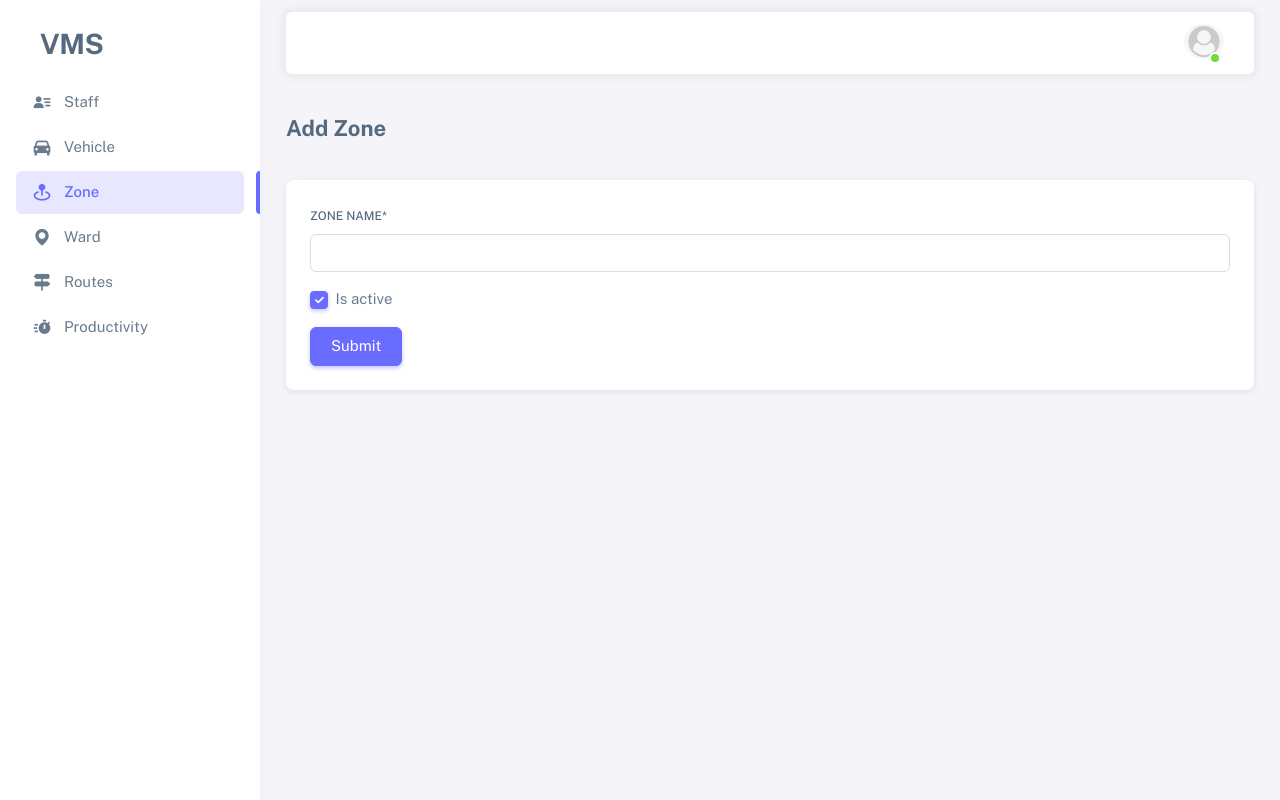
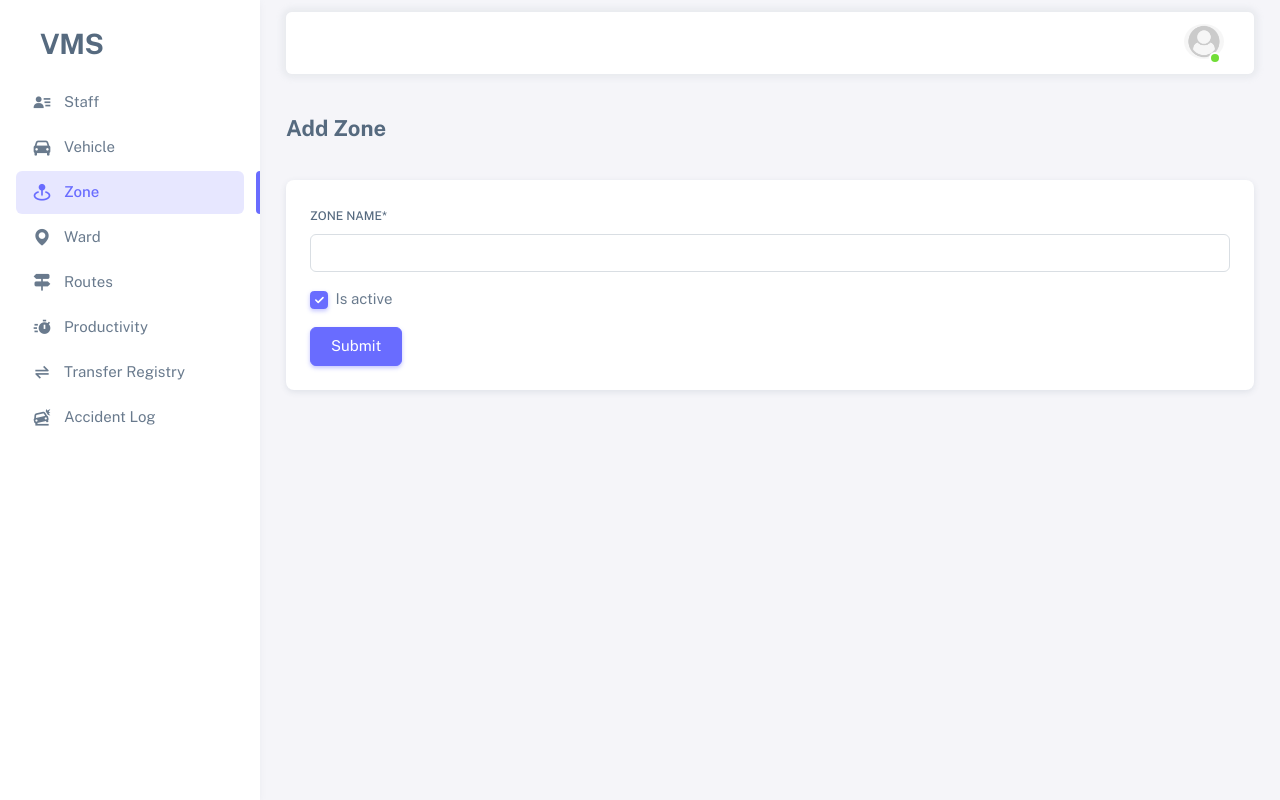
Before and after one commit to DeepakHarish2097/Vehicle-Management-System, a Django app: page /add-zone/ in a window 1280 px wide. Run offline with Django 5.2, Linux system fonts and the light colour scheme; a user stored in the database is signed in; some libraries are stand-ins or nearby versions.

Commit message:
Accident and Transfer Log

```diff
--- a/templates/base.html
+++ b/templates/base.html
@@ -15,18 +15,19 @@
             content="width=device-width, initial-scale=1.0, user-scalable=no, minimum-scale=1.0, maximum-scale=1.0"
     />
     <title>{% block title %}VMS{% endblock title %}</title>
-  <link rel="preconnect" href="https://fonts.googleapis.com" />
-  <link rel="preconnect" href="https://fonts.gstatic.com" crossorigin />
+    <link rel="preconnect" href="https://fonts.googleapis.com"/>
+    <link rel="preconnect" href="https://fonts.gstatic.com" crossorigin/>
     <link
             href="https://fonts.googleapis.com/css2?family=Public+Sans:ital,wght@0,300;0,400;0,500;0,600;0,700;1,300;1,400;1,500;1,600;1,700&display=swap"
             rel="stylesheet"
     />
-  <link rel="stylesheet" href="{% static "assets/vendor/fonts/boxicons.css" %}" />
-  <link rel="stylesheet" href="{% static "assets/vendor/css/core.css" %}" class="template-customizer-core-css" />
-  <link rel="stylesheet" href="{% static "assets/vendor/css/theme-default.css" %}" class="template-customizer-theme-css" />
-  <link rel="stylesheet" href="{% static "assets/css/demo.css" %}" />
-  <link rel="stylesheet" href="{% static "assets/vendor/libs/perfect-scrollbar/perfect-scrollbar.css" %}" />
-  <link rel="stylesheet" href="{% static "assets/vendor/libs/apex-charts/apex-charts.css" %}" />
+    <link rel="stylesheet" href="{% static "assets/vendor/fonts/boxicons.css" %}"/>
+    <link rel="stylesheet" href="{% static "assets/vendor/css/core.css" %}" class="template-customizer-core-css"/>
+    <link rel="stylesheet" href="{% static "assets/vendor/css/theme-default.css" %}"
+          class="template-customizer-theme-css"/>
+    <link rel="stylesheet" href="{% static "assets/css/demo.css" %}"/>
+    <link rel="stylesheet" href="{% static "assets/vendor/libs/perfect-scrollbar/perfect-scrollbar.css" %}"/>
+    <link rel="stylesheet" href="{% static "assets/vendor/libs/apex-charts/apex-charts.css" %}"/>
     <link rel="stylesheet" href="https://cdn.jsdelivr.net/npm/bootstrap-icons@1.11.3/font/bootstrap-icons.min.css">
     <script src="{% static "assets/vendor/js/helpers.js" %}"></script>
     <script src="{% static "assets/js/config.js" %}"></script>
@@ -64,41 +65,49 @@
                         <div data-i18n="Vehicle">Vehicle</div>
                     </a>
                 </li>
-
                 <li class="menu-item" id="menu-zone">
                     <a href="{% url "zone_list" %}" class="menu-link">
                         <i class="menu-icon tf-icons bx bxs-map-pin"></i>
                         <div data-i18n="Routes">Zone</div>
                     </a>
                 </li>
-
                 <li class="menu-item" id="menu-ward">
                     <a href="{% url "ward_list" %}" class="menu-link">
                         <i class="menu-icon tf-icons bx bxs-map"></i>
                         <div data-i18n="Routes">Ward</div>
                     </a>
                 </li>
-
                 <li class="menu-item" id="menu-route">
                     <a href="{% url "route_list" %}" class="menu-link">
                         <i class="menu-icon tf-icons bx bxs-directions"></i>
                         <div data-i18n="Routes">Routes</div>
                     </a>
                 </li>
-
                 <li class="menu-item" id="menu-productivity">
                     <a href="{% url "productivity_list" %}" class="menu-link">
                         <i class="menu-icon tf-icons bx bxs-timer"></i>
                         <div data-i18n="Routes">Productivity</div>
                     </a>
                 </li>
-
+                <li class="menu-item" id="menu-transfer-registry">
+                    <a href="{% url "transfer_register_view" %}" class="menu-link">
+                        <i class="menu-icon tf-icons bx bx-transfer-alt"></i>
+                        <div data-i18n="Routes">Transfer Registry</div>
+                    </a>
+                </li>
+                <li class="menu-item" id="menu-accident-logs">
+                    <a href="{% url "accident_log_view" %}" class="menu-link">
+                        <i class="menu-icon tf-icons bx bxs-car-crash"></i>
+                        <div data-i18n="Routes">Accident Log</div>
+                    </a>
+                </li>
             </ul>
         </aside>
 
         <div class="layout-page">
 
-        <nav class="layout-navbar container-xxl navbar navbar-expand-xl navbar-detached align-items-center bg-navbar-theme" id="layout-navbar">
+            <nav class="layout-navbar container-xxl navbar navbar-expand-xl navbar-detached align-items-center bg-navbar-theme"
+                 id="layout-navbar">
                 <div class="layout-menu-toggle navbar-nav align-items-xl-center me-3 me-xl-0 d-xl-none">
                     <a class="nav-item nav-link px-0 me-xl-4" href="javascript:void(0)">
                         <i class="bx bx-menu bx-sm"></i>
@@ -112,9 +121,12 @@
 
                         <!-- User -->
                         <li class="nav-item navbar-dropdown dropdown-user dropdown">
-                <a class="nav-link dropdown-toggle hide-arrow" href="javascript:void(0);" data-bs-toggle="dropdown">
+                            <a class="nav-link dropdown-toggle hide-arrow" href="javascript:void(0);"
+                               data-bs-toggle="dropdown">
                                 <div class="avatar avatar-online">
-                    <img src="{% if request.user.image %}{{ request.user.image.url }}{% else %}{% static "assets/img/avatars/default.png" %}{% endif %}" width="50px" alt class="w-px-40 h-auto rounded-circle" />
+                                    <img src="
+                                            {% if request.user.image %}{{ request.user.image.url }}{% else %}{% static "assets/img/avatars/default.png" %}{% endif %}"
+                                         width="50px" alt class="w-px-40 h-auto rounded-circle"/>
                                 </div>
                             </a>
                             <ul class="dropdown-menu dropdown-menu-end">
@@ -128,7 +140,8 @@
                                     <div class="dropdown-divider"></div>
                                 </li>
                                 <li>
-                    <button type="button" class="dropdown-item" data-bs-toggle="modal" data-bs-target="#logoutModal">
+                                    <button type="button" class="dropdown-item" data-bs-toggle="modal"
+                                            data-bs-target="#logoutModal">
                                         <i class="bx bx-power-off me-2"></i>
                                         <span class="align-middle">Log Out</span>
                                     </button>
--- a/vms_app/admin.py
+++ b/vms_app/admin.py
@@ -10,4 +10,5 @@ admin.site.register(models.Workshop)
 admin.site.register(models.Zone)
 admin.site.register(models.Ward)
 admin.site.register(models.TransferRegister)
+admin.site.register(models.AccidentLog)
 admin.site.register(models.IncidentLog)
--- a/vms_app/forms.py
+++ b/vms_app/forms.py
@@ -1,7 +1,8 @@
 from django import forms
-from .models import Employee, Vehicle, Route, Productivity, Zone, Ward
+from .models import Employee, Vehicle, Route, Productivity, Zone, Ward, \
+    TransferRegister, AccidentLog
 from django.contrib.auth.forms import UserCreationForm
-from django.forms.widgets import DateTimeInput, DateInput
+from django.forms.widgets import DateInput
 
 
 class DateTimeInput(forms.DateTimeInput):
@@ -13,12 +14,10 @@ class VehicleForm(forms.ModelForm):
         model = Vehicle
         exclude = ["is_working", "created_by", "created_on", "updated_by", "updated_on"]
         widgets = {
-            'fc_date': DateInput(attrs={'type':'date'}),
-            'insurance': DateInput(attrs={'type':'date'}),
-            'puc': DateInput(attrs={'type':'date'})
+            'fc_date': DateInput(attrs={'type': 'date'}),
+            'insurance': DateInput(attrs={'type': 'date'}),
+            'puc': DateInput(attrs={'type': 'date'})
         }
-
-
 
     def __init__(self, *args, **kwargs):
         super(VehicleForm, self).__init__(*args, **kwargs)
@@ -79,3 +78,21 @@ class ProductivityForm(forms.ModelForm):
 class ProductivityReportForm(forms.Form):
     start = forms.DateField()
     end = forms.DateField()
+
+
+class TransferRegisterForm(forms.ModelForm):
+    class Meta:
+        model = TransferRegister
+        fields = '__all__'
+        widgets = {
+            'transfer_date': DateInput(attrs={'type': 'date'}),
+        }
+
+
+class AccidentLogForm(forms.ModelForm):
+    class Meta:
+        model = AccidentLog
+        fields = '__all__'
+        widgets = {
+            'accident_time': DateTimeInput()
+        }
--- a/vms_app/urls.py
+++ b/vms_app/urls.py
@@ -59,6 +59,16 @@ urlpatterns = [
     path('productivity-month-report/', views.productivity_month_report, name='productivity_month_report'),
     path('productivity-custom-report/', views.productivity_custom_report, name='productivity_custom_report'),
 
+    # Transfer Registry Urls
+    path('transfer-register-list/', views.transfer_register_view, name='transfer_register_view'),
+    path('add-transfer-register/', views.create_transfer_register, name='create_transfer_register'),
+    path('edit-transfer-register/<int:id>/', views.edit_transfer_register, name='edit_transfer_register'),
+
+    # Accident Log Urls
+    path('accident-log-list/', views.accident_log_view, name='accident_log_view'),
+    path('add-accident-log/', views.create_accident_log, name='create_accident_log'),
+    path('edit-accident-log/<int:id>/', views.edit_accident_log, name='edit_accident_log'),
+
     # testing serializers urls
     path('test/employee/', Employee_lcv.as_view(), name='Employee_lcv'),
     path('test/employee/<int:pk>/', Employee_rud.as_view(), name='Employee_rud'),
--- a/vms_app/views.py
+++ b/vms_app/views.py
@@ -1,10 +1,11 @@
 from django.shortcuts import render, redirect
 from django.contrib import messages
 from django.contrib.auth.decorators import login_required
-from .models import Employee, Vehicle, Route, Productivity, Zone, Ward
+from .models import Employee, Vehicle, Route, Productivity, Zone, Ward, \
+    TransferRegister, AccidentLog
 from .forms import VehicleForm, RouteForm, EmployeeRegistrationForm, \
     ProductivityForm, ProductivityReportForm, EmployeeEditForm, ZoneForm, \
-    WardForm
+    WardForm, TransferRegisterForm, AccidentLogForm
 from .decorators import superuser_required, active_required
 from django.contrib.auth import logout
 from django.utils import timezone
@@ -316,7 +317,7 @@ def create_staff(request):
 @login_required(login_url='login')
 @active_required
 @superuser_required
-def deactivate_staff(request, id:str):
+def deactivate_staff(request, id: str):
     employee = Employee.objects.get(pk=id)
     if employee:
         employee.is_active = False
@@ -327,7 +328,7 @@ def deactivate_staff(request, id:str):
 @login_required(login_url='login')
 @active_required
 @superuser_required
-def activate_staff(request, id:str):
+def activate_staff(request, id: str):
     employee = Employee.objects.get(pk=id)
     if employee:
         employee.is_active = True
@@ -418,7 +419,6 @@ def add_productivity(request):
 
         form.fields['vehicle'].queryset = vehicle
         form.fields['routes'].queryset = routes
-
 
     if request.method == "POST":
         form = ProductivityForm(request.POST)
@@ -530,7 +530,7 @@ def end_productivity(request, id: int):
         productivity.sixth_trip_ton = trip_ton
 
     productivity.end = timezone.now()
-    productivity.day_production = round((timezone.now()-productivity.start).total_seconds()/60)
+    productivity.day_production = round((timezone.now() - productivity.start).total_seconds() / 60)
     productivity.save()
     vehicle = productivity.vehicle
     vehicle.is_working = False
@@ -547,7 +547,9 @@ def productivity_excel_report(filename, productivity):
     ws.append(headers)
 
     for i in productivity:
-        ws.append([i.vehicle.vehicle_number, i.start.strftime('%d/%m/%Y'), i.end.strftime('%d/%m/%Y'), i.driver, i.estimation, i.day_production])
+        ws.append(
+            [i.vehicle.vehicle_number, i.start.strftime('%d/%m/%Y'), i.end.strftime('%d/%m/%Y'), i.driver, i.estimation,
+             i.day_production])
 
     return wb
 
@@ -624,7 +626,6 @@ def productivity_custom_report(request):
         if form.is_valid():
             data = form.cleaned_data
 
-
     productivity = Productivity.objects.filter(
         start__date__gte=data['start'],
         start__date__lte=data['end']
@@ -647,3 +648,97 @@ def productivity_custom_report(request):
         "custom": True
     }
     return render(request, 'vms_app/productivity_report.html', context)
+
+
+# /////////////////// Transfer Register Views \\\\\\\\\\\\\\\\\\\
+@login_required(login_url='login')
+@active_required
+def transfer_register_view(request):
+    transfers = TransferRegister.objects.all()
+    context = {
+        "menu": "menu-transfer-registry",
+        "transfers": transfers
+    }
+    return render(request, 'vms_app/transfer_registry_list.html', context)
+
+
+@login_required(login_url='login')
+@active_required
+def create_transfer_register(request):
+    form = TransferRegisterForm()
+    if request.method == 'POST':
+        form = TransferRegisterForm(request.POST)
+        if form.is_valid():
+            form.save()
+            return redirect('transfer_register_view')
+    context = {
+        "form": form,
+        "menu": "menu-transfer-registry",
+        "form_title": "Add Transfer Register",
+    }
+    return render(request, 'vms_app/forms.html', context)
+
+
+@login_required(login_url='login')
+@active_required
+def edit_transfer_register(request, id: int):
+    transfer = TransferRegister.objects.get(id=id)
+    form = TransferRegisterForm(instance=transfer)
+    if request.method == 'POST':
+        form = TransferRegisterForm(request.POST, instance=transfer)
+        if form.is_valid():
+            form.save()
+            return redirect('transfer_register_view')
+    context = {
+        "form": form,
+        "menu": "menu-transfer-registry",
+        "form_title": "Edit Transfer Register",
+    }
+    return render(request, 'vms_app/forms.html', context)
+
+
+# /////////////////// Accident Log Views \\\\\\\\\\\\\\\\\\\
+@login_required(login_url='login')
+@active_required
+def accident_log_view(request):
+    accidents = AccidentLog.objects.all()
+    context = {
+        "menu": "menu-accident-logs",
+        "accidents": accidents
+    }
+    return render(request, 'vms_app/accident_log_list.html', context)
+
+
+@login_required(login_url='login')
+@active_required
+def create_accident_log(request):
+    form = AccidentLogForm()
+    if request.method == 'POST':
+        form = AccidentLogForm(request.POST)
+        if form.is_valid():
+            form.save()
+            return redirect('accident_log_view')
+    context = {
+        "form": form,
+        "menu": "menu-accident-logs",
+        "form_title": "Add Accident Log",
+    }
+    return render(request, 'vms_app/forms.html', context)
+
+
+@login_required(login_url='login')
+@active_required
+def edit_accident_log(request, id: int):
+    accident = AccidentLog.objects.get(id=id)
+    form = AccidentLogForm(instance=accident)
+    if request.method == 'POST':
+        form = AccidentLogForm(request.POST, instance=accident)
+        if form.is_valid():
+            form.save()
+            return redirect('accident_log_view')
+    context = {
+        "form": form,
+        "menu": "menu-accident-logs",
+        "form_title": "Edit Accident Log",
+    }
+    return render(request, 'vms_app/forms.html', context)
```
Also changed, not shown: changes.md (added, +7 -0 lines), vms_app/models.py (+23 -15 lines), vms_app/templates/vms_app/accident_log_list.html (added, +54 -0 lines), vms_app/templates/vms_app/transfer_registry_list.html (added, +50 -0 lines), db.sqlite3, vms_app/migrations/0019_maintanencehistory_and_more.py (added), vms_app/migrations/0020_delete_maintanencehistory.py (added), vms_app/migrations/0021_accidentlog_and_more.py (added), vms_app/migrations/0022_accidentlog_vehicle.py (added), vms_app/migrations/0023_rename_estimatedrepair_cost_incidentlog_estimated_repair_cost_and_more.py (added), vms_app/migrations/0024_rename_transferred_date_transferregister_transfer_date.py (added). Lines whose indentation alone changed are shown as unchanged.
